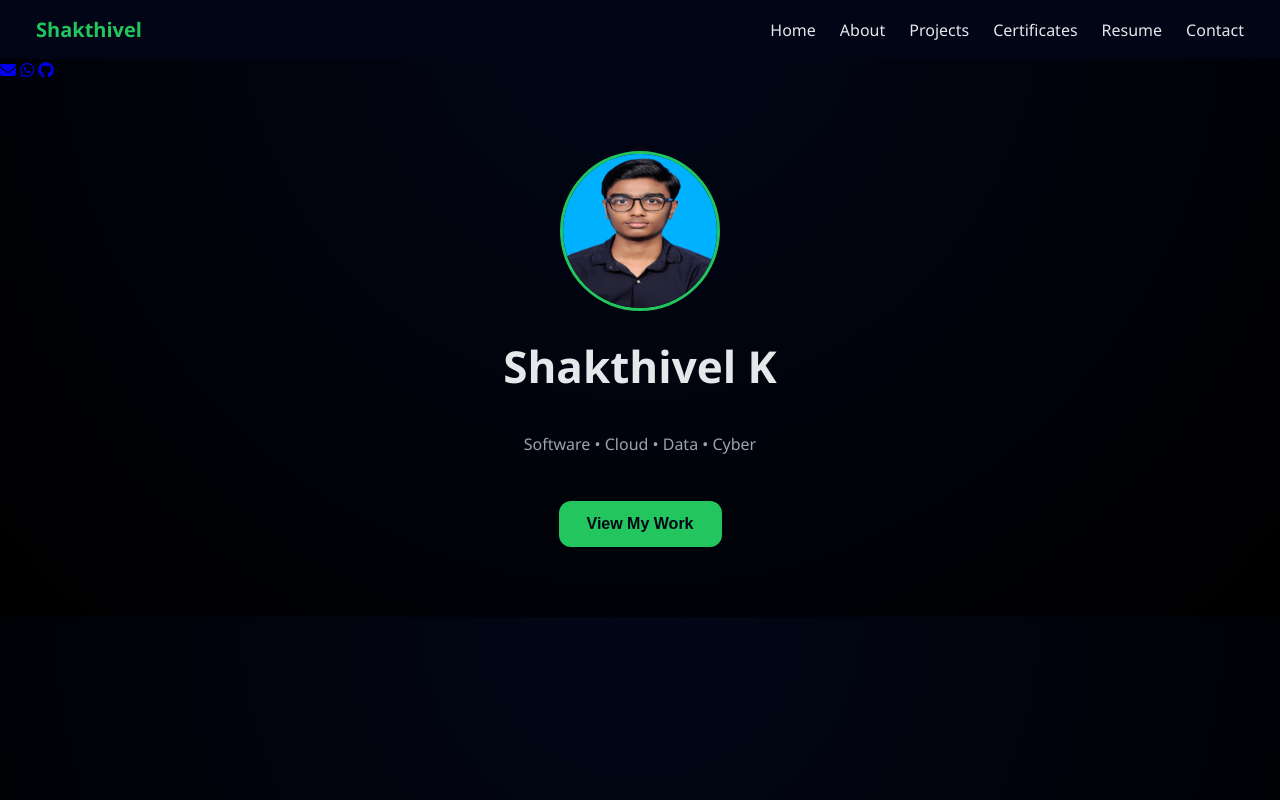
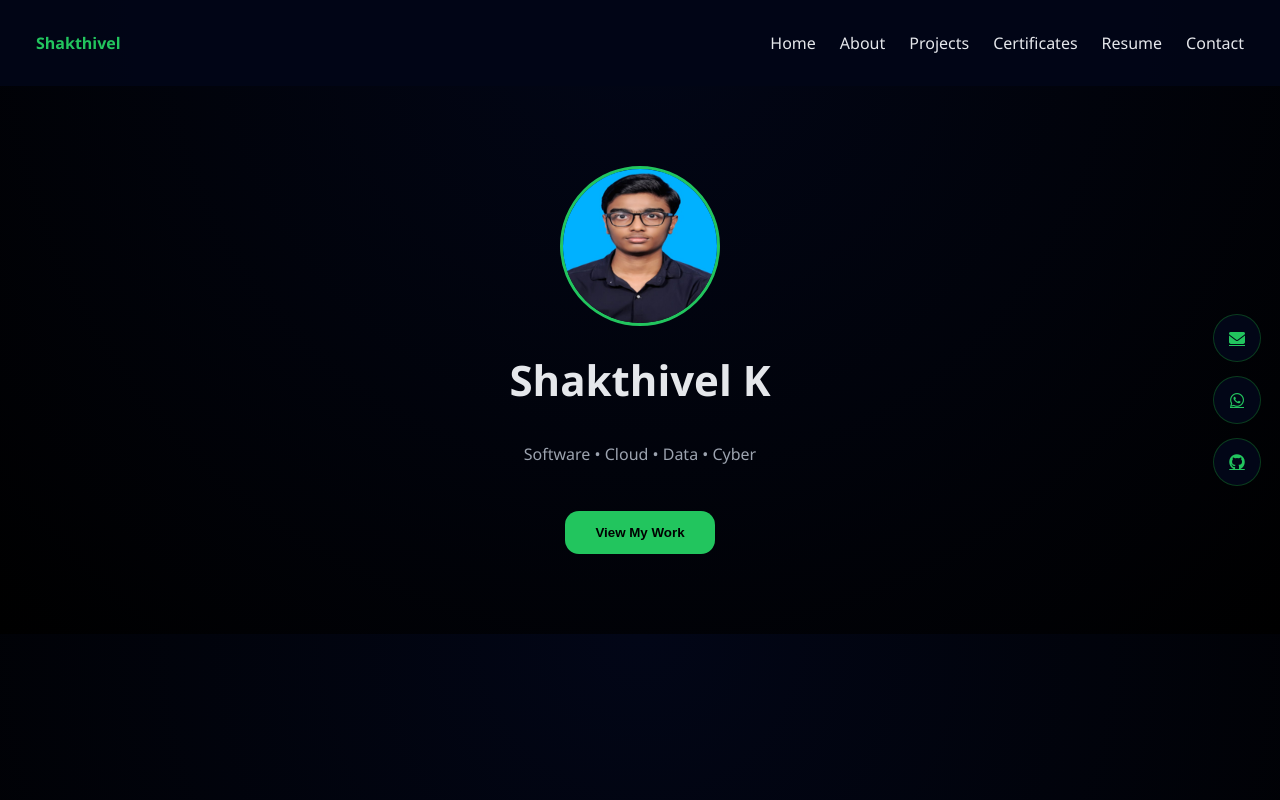
Before and after one commit to Shakthivel29/Shakthivel29.github.io, a plain HTML site: page index.html in a window 1280 px wide. Drawn offline with Linux system fonts and the light colour scheme.

Commit message:
Update style.css

```diff
--- a/style.css
+++ b/style.css
@@ -23,29 +23,26 @@ body {
   justify-content: space-between;
   align-items: center;
   padding: 16px 36px;
-  background: rgba(2,6,23,0.9);
+  background: rgba(2,6,23,0.95);
   position: sticky;
   top: 0;
+  z-index: 1000;
 }
 
 .logo {
   color: var(--accent);
-  font-size: 20px;
   font-weight: 700;
   cursor: pointer;
 }
 
 .navbar ul {
+  list-style: none;
   display: flex;
-  list-style: none;
   gap: 24px;
-  margin: 0;
-  padding: 0;
 }
 
 .navbar li {
   cursor: pointer;
-  position: relative;
 }
 
 .navbar li:hover {
@@ -54,12 +51,12 @@ body {
 
 /* PAGE */
 .page {
-  padding: 70px 90px;
-  animation: fade 0.3s ease;
+  padding: 80px 90px;
+  animation: fade 0.35s ease;
 }
 
 @keyframes fade {
-  from { opacity: 0; transform: translateY(12px); }
+  from { opacity: 0; transform: translateY(15px); }
   to { opacity: 1; transform: translateY(0); }
 }
 
@@ -76,7 +73,7 @@ body {
 }
 
 .hero h1 {
-  font-size: 44px;
+  font-size: 42px;
   margin-top: 20px;
 }
 
@@ -86,18 +83,16 @@ body {
 
 .hero-btn {
   margin-top: 30px;
-  padding: 14px 28px;
+  padding: 14px 30px;
   background: var(--accent);
   border: none;
-  border-radius: 12px;
-  color: #020617;
-  font-size: 16px;
+  border-radius: 14px;
   font-weight: 600;
   cursor: pointer;
 }
 
 .hero-btn:hover {
-  transform: translateY(-2px);
+  box-shadow: 0 0 25px rgba(34,197,94,0.6);
 }
 
 /* CARD */
@@ -109,48 +104,51 @@ body {
   box-shadow: 0 0 0 1px rgba(34,197,94,0.15);
 }
 
-.hover-card:hover {
-  transform: translateY(-4px);
-}
-
 /* CERT */
 .cert-card {
   display: block;
+  margin-top: 14px;
+  padding: 16px 22px;
   background: linear-gradient(145deg, #020617, #0b1220);
-  padding: 16px 22px;
   border-radius: 14px;
-  margin-top: 14px;
   color: var(--text);
   text-decoration: none;
   transition: all 0.25s ease;
 }
 
 .cert-card:hover {
-  box-shadow: 0 10px 30px rgba(34,197,94,0.25);
-  transform: translateY(-3px);
+  transform: translateY(-4px);
+  box-shadow: 0 0 30px rgba(34,197,94,0.35);
 }
 
-/* CONTACT */
-.contact-item {
+/* FLOATING ICONS */
+.floating-icons {
+  position: fixed;
+  right: 20px;
+  top: 50%;
+  transform: translateY(-50%);
+  display: flex;
+  flex-direction: column;
+  gap: 16px;
+  z-index: 999;
+}
+
+.floating-icons a {
+  width: 46px;
+  height: 46px;
+  border-radius: 50%;
+  background: #020617;
   display: flex;
   align-items: center;
-  gap: 14px;
-  margin-top: 14px;
-  font-size: 16px;
+  justify-content: center;
+  color: var(--accent);
+  box-shadow: 0 0 0 1px rgba(34,197,94,0.3);
+  transition: all 0.25s ease;
 }
 
-.contact-item i {
-  color: var(--accent);
-  font-size: 18px;
-}
-
-.contact-item a {
-  color: var(--text);
-  text-decoration: none;
-}
-
-.contact-item a:hover {
-  color: var(--accent);
+.floating-icons a:hover {
+  box-shadow: 0 0 25px rgba(34,197,94,0.7);
+  transform: scale(1.1);
 }
 
 /* MOBILE */
```
